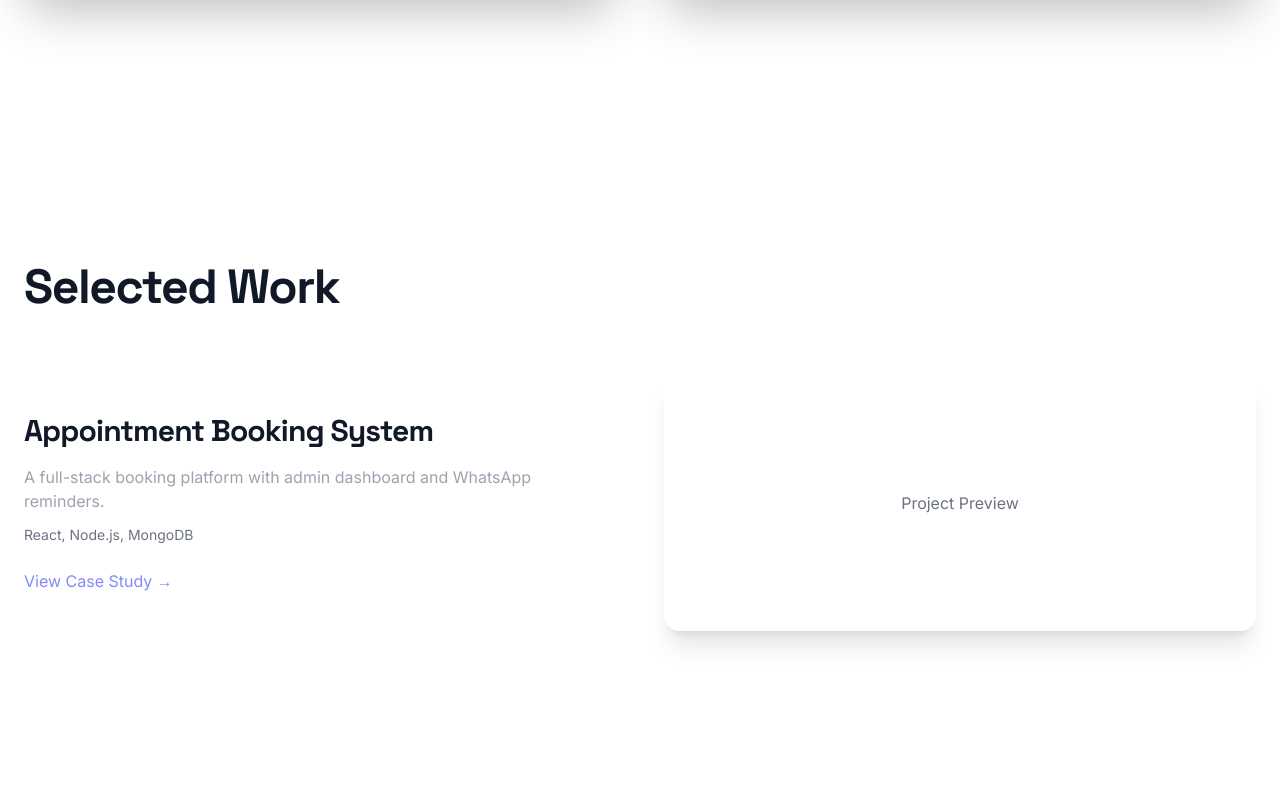
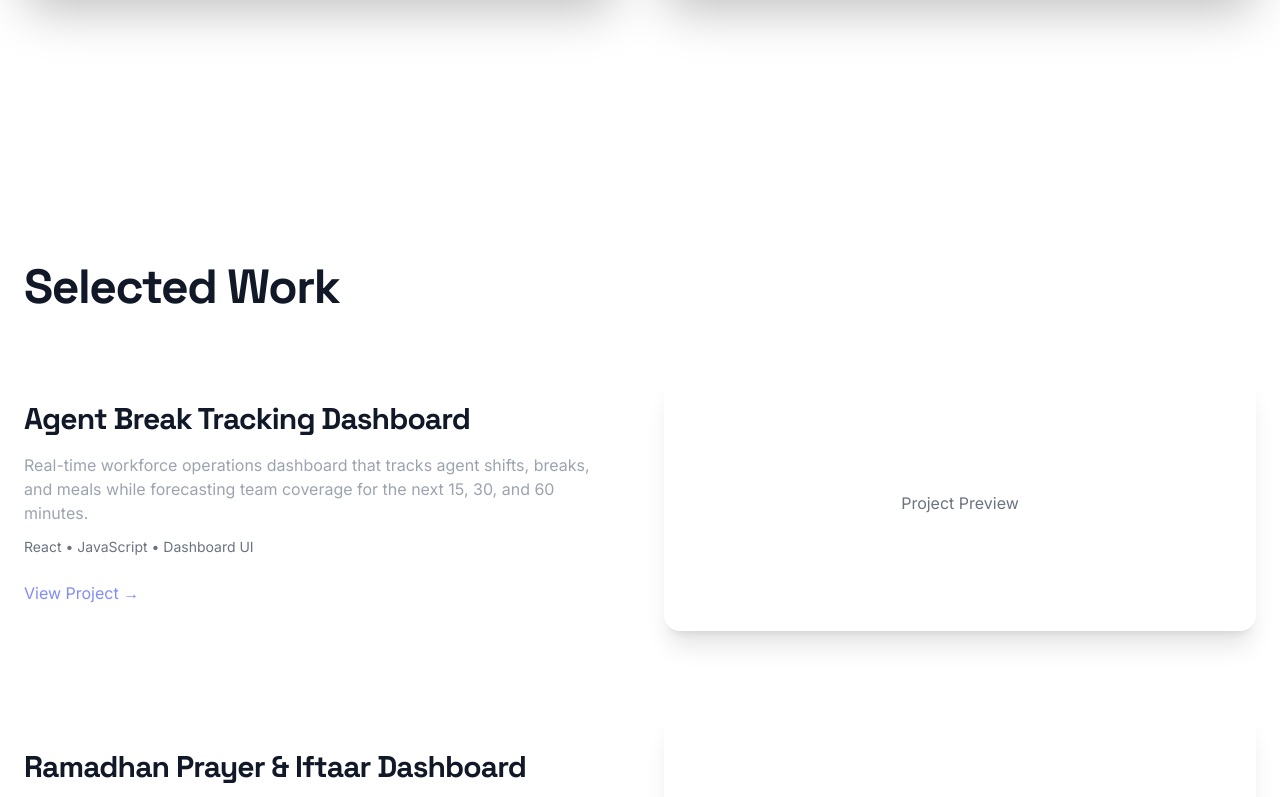
Before and after one commit to Blue-pill-786/Portfolio, a React (Vite) app: page / in a window 1280 px wide. Shown: the part 2000-2797 px from the top of the page. Built offline with nearby package versions, Linux system fonts and the light colour scheme.

Commit message:
Update projects

```diff
--- a/src/components/Projects.jsx
+++ b/src/components/Projects.jsx
@@ -17,19 +17,37 @@ export default function Projects() {
             transition={{ duration: 0.8 }}
             className="grid md:grid-cols-2 gap-12 items-center"
           >
+
             <div>
-              <h3 className="text-3xl font-bold">{p.title}</h3>
-              <p className="mt-4 text-gray-400">{p.description}</p>
-              <p className="mt-3 text-sm text-gray-500">{p.tech}</p>
+              <h3 className="text-3xl font-bold">
+                {p.title}
+              </h3>
 
-              <a className="inline-block mt-6 text-indigo-400 hover:underline">
-                View Case Study →
+              <p className="mt-4 text-gray-400">
+                {p.description}
+              </p>
+
+              <p className="mt-3 text-sm text-gray-500">
+                {p.tech}
+              </p>
+
+              <a
+                href={p.live}
+                target="_blank"
+                rel="noopener noreferrer"
+                className="inline-block mt-6 text-indigo-400 hover:underline"
+              >
+                View Project →
               </a>
             </div>
 
+
             <div className="glass h-64 flex items-center justify-center hover:scale-[1.03] transition">
-              <span className="text-gray-500">Project Preview</span>
+              <span className="text-gray-500">
+                Project Preview
+              </span>
             </div>
+
           </motion.div>
         ))}
       </div>
--- a/src/data/projects.js
+++ b/src/data/projects.js
@@ -1,9 +1,17 @@
 export const projects = [
   {
-    title: "Appointment Booking System",
+    title: "Agent Break Tracking Dashboard",
     description:
-      "A full-stack booking platform with admin dashboard and WhatsApp reminders.",
-    tech: "React, Node.js, MongoDB",
-    link: "#",
+      "Real-time workforce operations dashboard that tracks agent shifts, breaks, and meals while forecasting team coverage for the next 15, 30, and 60 minutes.",
+    tech: "React • JavaScript • Dashboard UI",
+    live: "https://travelersprod.netlify.app/"
   },
+
+  {
+    title: "Ramadhan Prayer & Iftaar Dashboard",
+    description:
+      "A real-time Ramadhan dashboard that displays prayer times, iftaar countdown, and daily timing updates with a clean responsive interface.",
+    tech: "React • Time-based logic • UI Dashboard",
+    live: "https://iftaar.netlify.app/"
+  }
 ];
```
